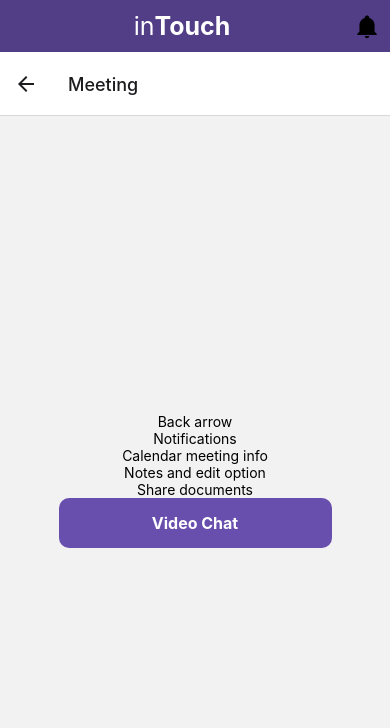
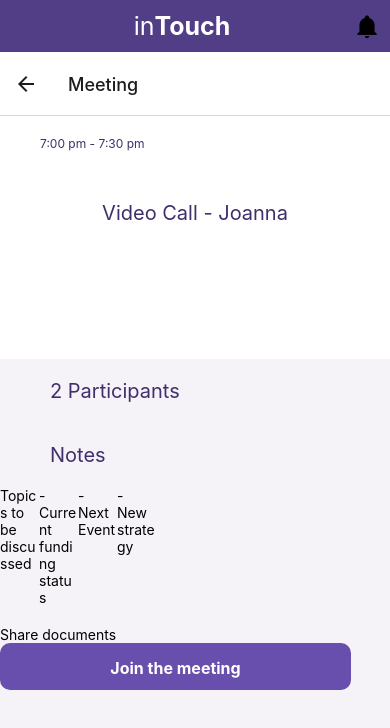
Before and after one commit to mhyneman8/inTouch, a React Native app: screen /Meeting in a window 390 px wide. Shown: the top 728 px of the page. Built offline with nearby package versions, Linux system fonts and the light colour scheme.

Commit message:
meeting styling

```diff
--- a/components/meeting.js
+++ b/components/meeting.js
@@ -2,30 +2,72 @@ import React from 'react';
 import { View, Text, TouchableOpacity, StyleSheet } from 'react-native';
 import { createStackNavigator } from '@react-navigation/stack';
 
-export default class Meeting extends React.Component {
-  render() {
+export default function Meeting({ navigation }) {
     return (
       <View style={{flex:1, justifyContent: 'center', alignItems: 'center'}}>
-        <Text>Back arrow</Text>
-        <Text>Notifications</Text>
+        <View style={styles.container}>
+          <Text style={styles.time}>
+              7:00 pm - 7:30 pm
+          </Text>
+          <Text style={styles.text}>
+            {/* {eventEndTime}
+            {eventInvitees}
+            {eventNotes} */}
+            Video Call - Joanna
+          </Text>
 
-        <Text>Calendar meeting info</Text>
-        <Text>Notes and edit option</Text>
-        <Text>Share documents</Text>
+        </View>
+        <View style={styles.bottomSection}>
+          <Text style={styles.subHeading}>
+              2 Participants
+          </Text>
+          <Text style={styles.subHeading}>
+              Notes
+          </Text>
+            <View style={{ flexDirection: 'row', marginBottom: 20 }}>
+              <Text style={styles.subtext}>
+              Topics to be discussed
+              </Text>
+              <Text style={styles.subtext}>
+                - Current funding status
+              </Text>
+              <Text style={styles.subtext}>
+                - Next Event
+              </Text>
+              <Text style={styles.subtext}>
+                - New strategy
+              </Text>
+            </View>
+
+          <Text sytles={styles.subHeading}>
+            Share documents
+          </Text>
+
+          <View>
+            <TouchableOpacity
+                style={styles.button}
+                onPress={() => navigation.navigate('VideoChat')}
+            >
+                <Text style={styles.buttonText}>
+                  Join the meeting
+                </Text>
+            </TouchableOpacity>
+          </View>
 
         {/* button to join meeting */}
-        <TouchableOpacity
+        {/* <TouchableOpacity
           style={styles.button}
           onPress={() => navigation.navigate('VideoChat')}
         >
-          <Text style={styles.buttonText}>Video Chat</Text>
-        </TouchableOpacity>
+          <Text style={styles.buttonText}>
+            Video Chat
+          </Text>
+        </TouchableOpacity> */}
         {/* button for call settings */}
-
+        </View>
       </View>
     )
   }
-}
 
 const styles = StyleSheet.create({
   button: {
@@ -34,10 +76,56 @@ const styles = StyleSheet.create({
     padding: 15,
     borderRadius: 10,
     alignItems: 'center',
+    position: 'absolute',
+    width: '90%',
+    height: 47,
+    // bottom: 0,
+    // flex: 2,
+  },
+  container: {
+    flex: 1,
+    backgroundColor: '#fff',
+    width: '100%',
+
   },
   buttonText: {
     color: 'white',
     fontWeight: '700',
     fontSize: 16,
   },
+  subHeading: {
+    fontSize: 20,
+    margin: 20,
+    marginLeft: 50,
+    color: '#402F6B',
+    borderTopColor: 'grey'
+  },
+  text: {
+    fontSize: 20,
+    color: '#402F6B',
+    textAlign: 'center',
+    marginTop: 50,
+    justifyContent: 'center'
+  },
+  subtext: {
+    // display: 'block'
+    // marginLeft: 30
+    // flex: 1,
+    width: '10%',
+    flexDirection: 'row'
+  },
+  time: {
+    color: '#402f6b',
+    fontSize: 12,
+    left: 0,
+    top: 0,
+    // position: 'absolute',
+    marginTop: 20,
+    marginLeft: 40
+  },
+  bottomSection: {
+    backgroundColor: '#f5f3f8',
+    flex: 2,
+    width: '100%'
+  }
 })
--- a/components/video-chat.js
+++ b/components/video-chat.js
@@ -5,9 +5,29 @@ export default class VideoChat extends React.Component {
   render() {
     return (
       <View style={{flex:1, justifyContent: 'center', alignItems: 'center'}}>
-        <Text>menu</Text>
-        <Text>Title</Text>
-        <Text>Notifications</Text>
+
+        <View style={styles.container}>
+                <Text style={styles.text}>
+                    7:00 pm - 7:30 pm
+                    {eventStartTime}
+                    {/* {eventEndTime}
+                    {eventInvitees}
+                    {eventNotes} */}
+                    Video Call - Joanna
+                </Text>
+                <Text style={styles.subtext}>
+
+                </Text>
+                <Text style={styles.subtext}>
+                    7:00 pm - 7:30 pm
+                </Text>
+                <TouchableOpacity
+                    style={styles.button}
+                    onPress={() => navigation.navigate('Meeting')}
+                >
+                    <Text style={styles.buttonText}>Meeting Information</Text>
+                </TouchableOpacity>
+            </View>
 
         <Text>Boxes to show video screens of participants</Text>
 
```
